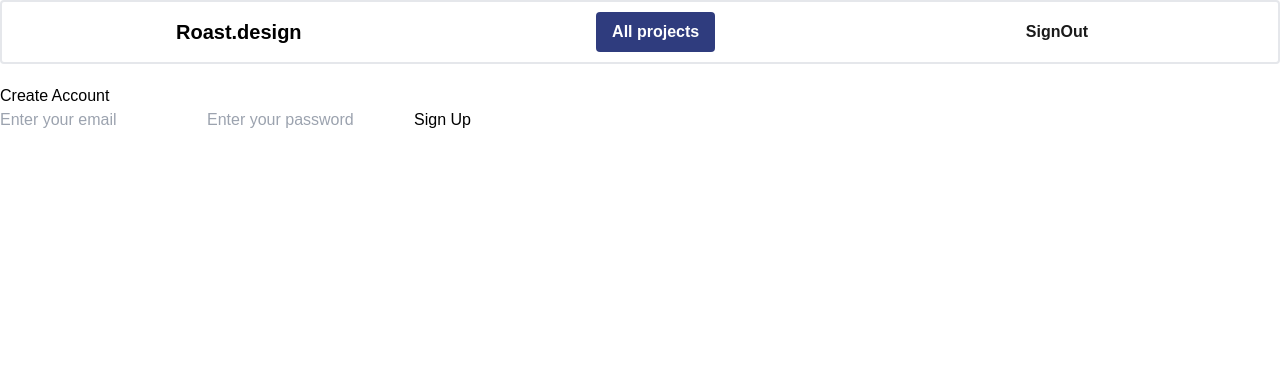
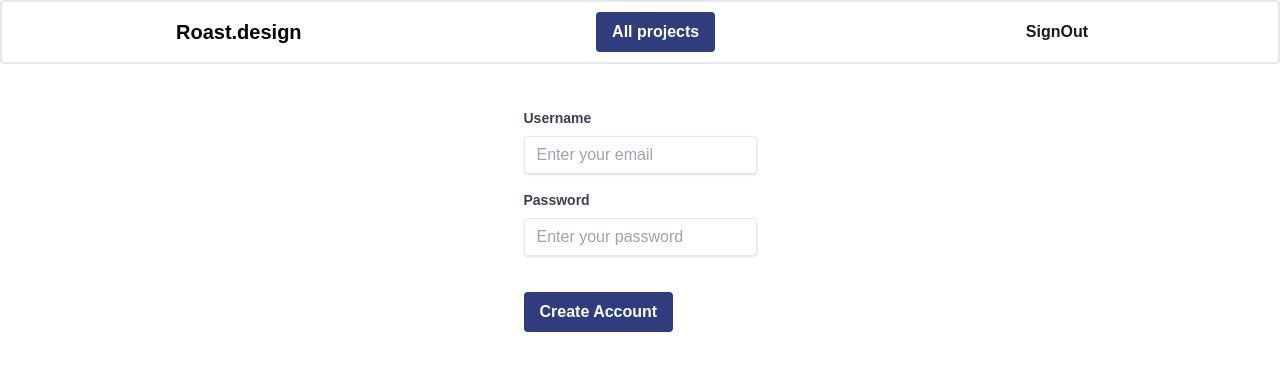
Before and after one commit to Joelheile/Roast-Design, a React (Create React App) app in the folder roastapp/: page /signup in a window 1280 px wide. Shown: the top 370 px of the page. Built offline with nearby package versions, Linux system fonts and the light colour scheme.

Commit message:
SignIn & Navbar designed

```diff
--- a/roastapp/src/components/auth/SignIn.jsx
+++ b/roastapp/src/components/auth/SignIn.jsx
@@ -29,7 +29,44 @@
 }
 
   return (
-    <div className="">
+    <div >
+<div class="w-screen flex  justify-center items-center ">
+  <form class="bg-white  rounded px-8 pt-6 pb-8 mb-4">
+    <div class="mb-4 ">
+      <label class="block text-gray-700 text-sm font-bold mb-2" for="username">
+        Username
+      </label>
+      <input class="shadow appearance-none border rounded  py-2 px-3 text-gray-700 leading-tight focus:outline-none focus:shadow-outline" id="username" type="text" placeholder="Enter your email"
+          value={email}
+          onChange={(e) => setEmail(e.target.value)}/>
+    </div>
+    <div class="mb-6">
+      <label class="block text-gray-700 text-sm font-bold mb-2" for="password">
+        Password
+      </label>
+      <input class="shadow appearance-none border  rounded py-2 px-3 text-gray-700 mb-3 leading-tight focus:outline-none focus:shadow-outline" id="password" type="password" placeholder="Enter your password"
+          value={password}
+          onChange={(e) => setPassword(e.target.value)} />
+
+    </div>
+    <div class="flex items-center justify-between">
+      <button class="bg-primary hover:bg-primaryLight text-white font-bold py-2 px-4 rounded focus:outline-none focus:shadow-outline" type="button" onClick={signIn}>
+        Sign In
+      </button>
+      <a class="inline-block align-baseline font-bold text-sm text-primary hover:text-primaryLight"  onClick={signUpNav}>
+       No account?
+      </a>
+    </div>
+  </form>
+
+</div>
+    </div>
+  );
+};
+export default SignIn;
+
+/*
+<div className="">
       <form onSubmit={signIn}>
       <h1 className="text-primary">
       Hello world!
@@ -52,6 +89,5 @@
       <button onClick={signUpNav}>Not signed in yet?</button>
 
     </div>
-  );
-};
-export default SignIn;
+
+    */
--- a/roastapp/src/components/auth/SignUp.jsx
+++ b/roastapp/src/components/auth/SignUp.jsx
@@ -26,12 +26,49 @@
       })
       .catch((error) => {
         console.log(error);
-        alert("Sorry there is already an account with this mail")
+        alert("There is already an account with this mail")
+        navigate("/")
       });
   };
 
   return (
-    <div className="sign-in-container">
+    <div >
+<div class="w-screen flex  justify-center items-center ">
+  <form class="bg-white  rounded px-8 pt-6 pb-8 mb-4">
+    <div class="mb-4 ">
+      <label class="block text-gray-700 text-sm font-bold mb-2" for="username">
+        Username
+      </label>
+      <input class="shadow appearance-none border rounded  py-2 px-3 text-gray-700 leading-tight focus:outline-none focus:shadow-outline" id="username" type="text" placeholder="Enter your email"
+          value={email}
+          onChange={(e) => setEmail(e.target.value)}/>
+    </div>
+    <div class="mb-6">
+      <label class="block text-gray-700 text-sm font-bold mb-2" for="password">
+        Password
+      </label>
+      <input class="shadow appearance-none border  rounded py-2 px-3 text-gray-700 mb-3 leading-tight focus:outline-none focus:shadow-outline" id="password" type="password" placeholder="Enter your password"
+          value={password}
+          onChange={(e) => setPassword(e.target.value)} />
+
+    </div>
+    <div class="flex items-center justify-between">
+      <button class="bg-primary hover:bg-primaryLight text-white font-bold py-2 px-4 rounded focus:outline-none focus:shadow-outline" type="button" onClick={signUp}>
+        Create Account
+      </button>
+
+    </div>
+  </form>
+
+</div>
+    </div>
+
+  );
+};
+export default SignUp;
+
+/*
+<div className="sign-in-container">
       <form onSubmit={signUp}>
         <h1>Create Account</h1>
         <input
@@ -49,6 +86,4 @@
         <button type="submit">Sign Up</button>
       </form>
     </div>
-  );
-};
-export default SignUp;
+*/
```
